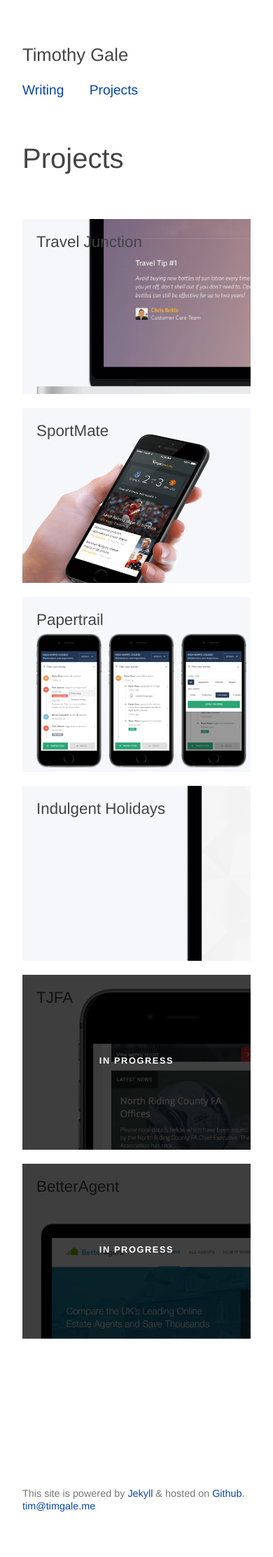
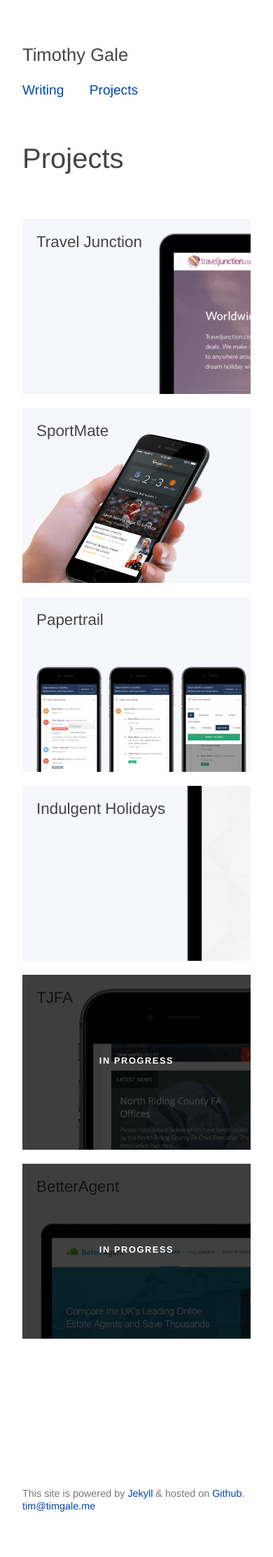
Before and after one commit to timgale/timgale.github.io, a Jekyll site: the page built from projects.html, in a window 390 px wide. Shown: the whole page at 70% size. Built offline with Jekyll 4.4.1, drawn with Linux system fonts in a browser that asks for light colours.

Commit message:
Update project tile background positions

```diff
--- a/_sass/components/_project.scss
+++ b/_sass/components/_project.scss
@@ -150,3 +150,21 @@
 	}
 
 }
+
+// project specific media queries
+
+.projects__item.traveljunction {
+	background-position: 20px 90%;
+
+	@media (max-width: 700px) {
+		background-position: 120px 20px;
+	}
+}
+
+.projects__item.papertrail {
+	background-position: 20px 90%;
+
+	@media (max-width: 700px) {
+		background-position: 20px 100px;
+	}
+}
--- a/projects.html
+++ b/projects.html
@@ -15,7 +15,7 @@
 				<div class="projects grid mb">
 					{% for post in site.posts %}
 						{% if post.tags contains 'projects' %}
-							<div class="projects__item {% if post.status == 'soon' %}soon{% endif %}" style="background-image:url({{ post.background-image }}); background-size:{{ post.background-size }}; background-position:{{ post.background-position }};">
+							<div class="projects__item {{ post.name }} {% if post.status == 'soon' %}soon{% endif %}" style="background-image:url({{ post.background-image }}); background-size:{{ post.background-size }}; background-position:{{ post.background-position }};">
 								<a class="projects__link" href="{{ post.url }}">
 									<h2 class="projects__name">{{ post.title }}</h2>
 								</a>
```
Also changed, not shown: _posts/2016-06-25-papertrail.md (+1 -1 lines), _posts/2016-06-25-sportmate.md (+0 -1 lines), _posts/2016-06-25-traveljunction.md (+1 -1 lines).
